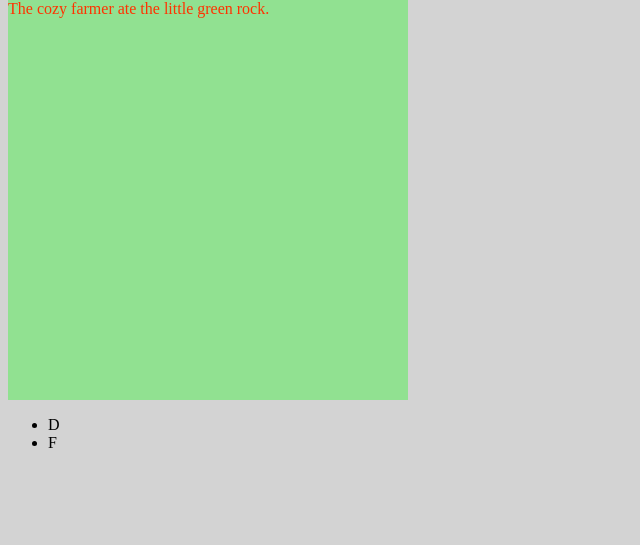
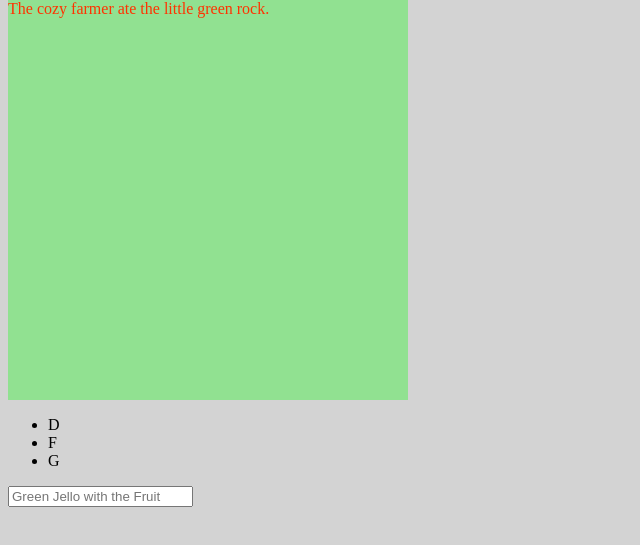
Before and after one commit to csalguera/newm-n220, a plain HTML site: page week-5/index.html in a window 1280 px wide. Shown: the part 79-624 px from the top of the page, without its empty margins (0-640 px from the left). Drawn offline with Linux system fonts and the light colour scheme.

Commit message:
append new element through dom manipulation

```diff
--- a/week-5/index.html
+++ b/week-5/index.html
@@ -25,5 +25,6 @@
       <li class="letter-grade no-display">B</li>
       <li class="letter-grade">C</li>
     </ul>
+    <input type="text" />
   </body>
 </html>
--- a/week-5/js/app.js
+++ b/week-5/js/app.js
@@ -48,3 +48,18 @@ const googleLinkRef = document.querySelector('a.google')
 
 googleLinkRef.href = 'https://google.com'
 googleLinkRef.target = '_blank'
+
+const inputRef = document.querySelector('input')
+inputRef.setAttribute('placeholder', 'Green Jello with the Fruit')
+
+pRef.dataset.age = '89'
+console.log(pRef);
+console.log(pRef.dataset);
+
+pRef.classList.add('blue')
+pRef.classList.remove('blue')
+
+const newLi = document.createElement('li')
+newLi.textContent = 'G'
+newLi.classList.add('letter-grade')
+ulRef.appendChild(newLi)
```
